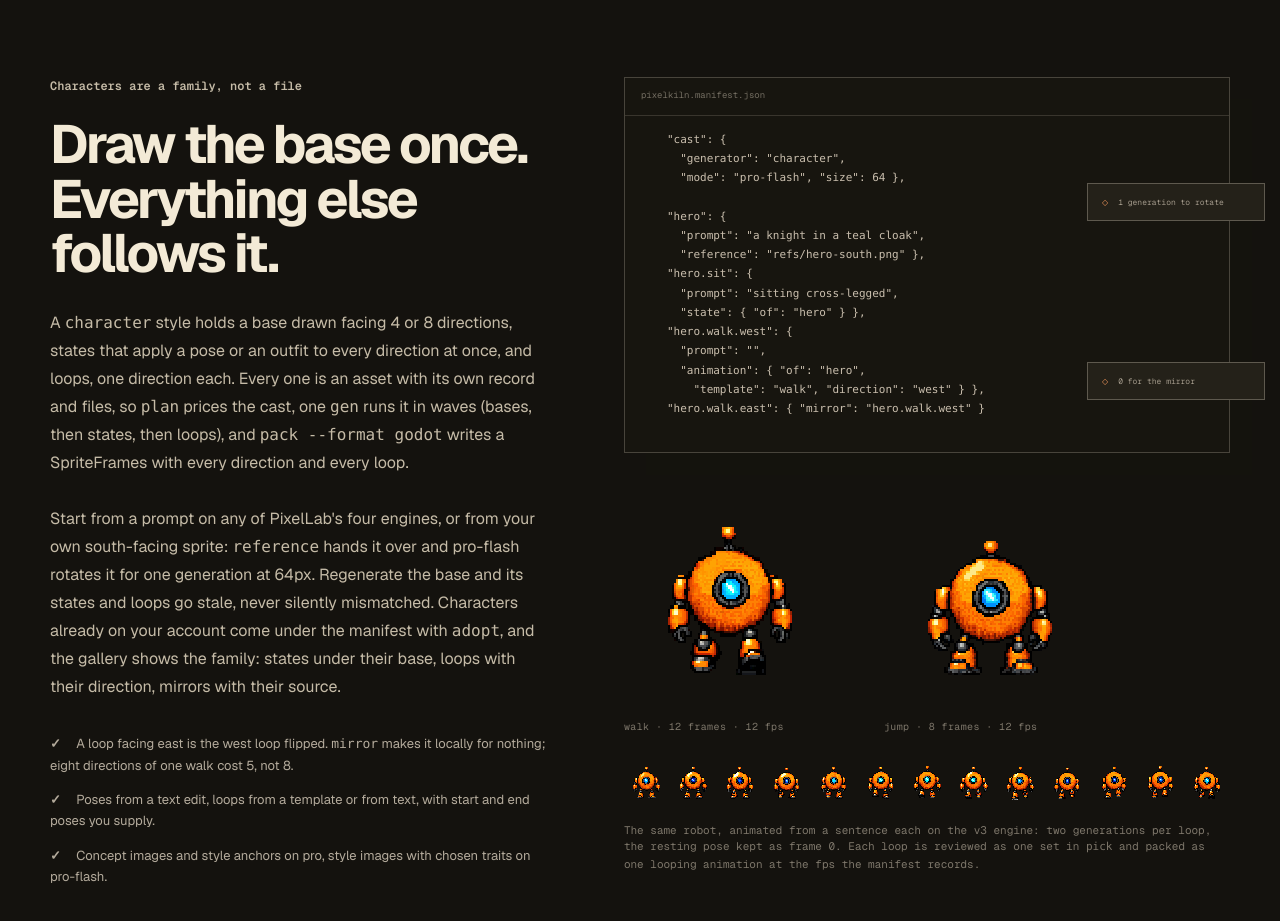
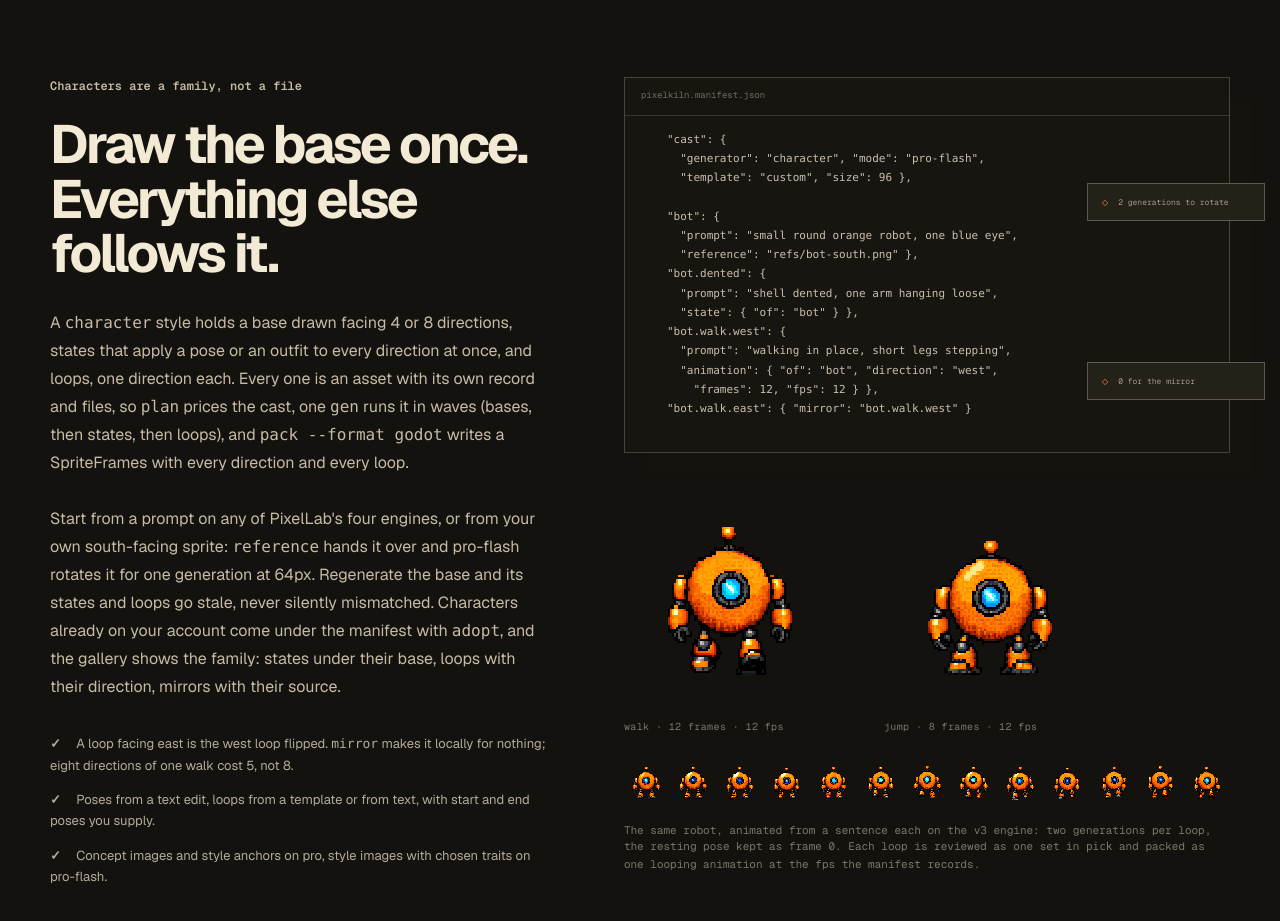
Before and after one commit to gfargo/pixelkiln, a Next.js app in the folder website/: page / in a window 1280 px wide. Shown: the part 4220-5141 px from the top of the page. Built offline with nearby package versions, Linux system fonts and the light colour scheme; no server answers.

Commit message:
docs(manifest): every section shows the manifest it describes (#157)

```diff
--- a/website/app/page.tsx
+++ b/website/app/page.tsx
@@ -383,21 +383,21 @@ export default function Home() {
                 <div className="lock-visual cast-manifest" aria-label="A character family in the manifest">
                   <div className="lock-label">pixelkiln.manifest.json</div>
                   <pre><code>{`"cast": {
-  "generator": "character",
-  "mode": "pro-flash", "size": 64 },
+  "generator": "character", "mode": "pro-flash",
+  "template": "custom", "size": 96 },
 
-"hero": {
-  "prompt": "a knight in a teal cloak",
-  "reference": "refs/hero-south.png" },
-"hero.sit": {
-  "prompt": "sitting cross-legged",
-  "state": { "of": "hero" } },
-"hero.walk.west": {
-  "prompt": "",
-  "animation": { "of": "hero",
-    "template": "walk", "direction": "west" } },
-"hero.walk.east": { "mirror": "hero.walk.west" }`}</code></pre>
-                  <div className="lock-callout top"><span>◇</span> 1 generation to rotate</div>
+"bot": {
+  "prompt": "small round orange robot, one blue eye",
+  "reference": "refs/bot-south.png" },
+"bot.dented": {
+  "prompt": "shell dented, one arm hanging loose",
+  "state": { "of": "bot" } },
+"bot.walk.west": {
+  "prompt": "walking in place, short legs stepping",
+  "animation": { "of": "bot", "direction": "west",
+    "frames": 12, "fps": 12 } },
+"bot.walk.east": { "mirror": "bot.walk.west" }`}</code></pre>
+                  <div className="lock-callout top"><span>◇</span> 2 generations to rotate</div>
                   <div className="lock-callout bottom"><span>◇</span> 0 for the mirror</div>
                 </div>
                 <figure className="cast-loop" aria-label="Two loops of the robot">
```
Also changed, not shown: 8 other files (tests, documents, lock files or other folders).
